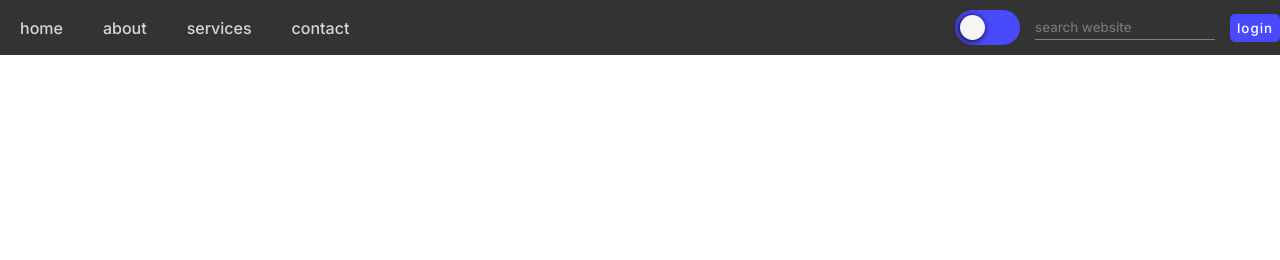
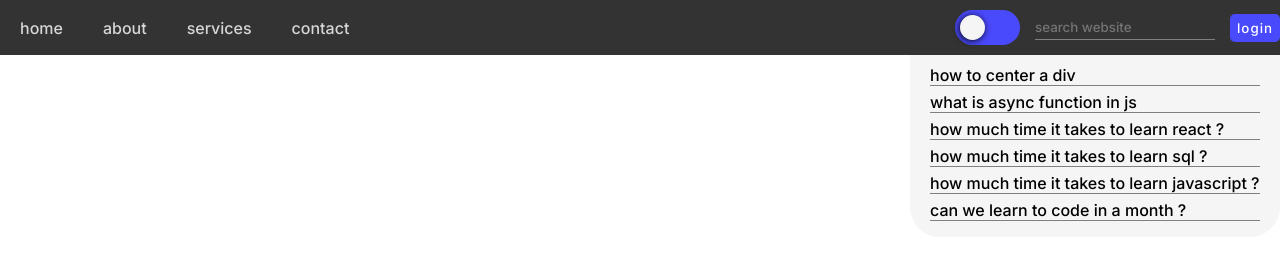
Before and after one commit to MohakAhuja21/best-navbar, a plain HTML site: page index.html in a window 1280 px wide. Drawn offline with nearby package versions, Linux system fonts and the light colour scheme.

Commit message:
added upto search bar popup

```diff
--- a/index.html
+++ b/index.html
@@ -46,6 +46,27 @@
             </div>
         </div>
     </div>
+    <!-- search bar popup -->
+    <div id="search-listItems">
+        <div class="search-items">
+            <p>how to center a div</p>
+        </div>
+        <div class="search-items">
+            <p>what is async function in js</p>
+        </div>
+        <div class="search-items">
+            <p>how much time it takes to learn react ?</p>
+        </div>
+        <div class="search-items">
+            <p>how much time it takes to learn sql ?</p>
+        </div>
+        <div class="search-items">
+            <p>how much time it takes to learn javascript ?</p>
+        </div>
+        <div class="search-items">
+            <p>can we learn to code in a month ?</p>
+        </div>
+    </div>
     <!-- overlay -->
     <div class="overlay"></div>
 </body>
--- a/style.css
+++ b/style.css
@@ -148,3 +148,22 @@
     height: 100vh;
     position: fixed;
 }
+/*  */
+#search-listItems{
+    position: absolute;
+    top: 55px;
+    right: 0px;
+    z-index: 250;
+    background: whitesmoke;
+    width:100%;
+    max-width: 370px;
+    padding: 10px;
+    border-radius: 0 0 30px 30px;
+}
+.search-items p{
+    border-bottom: 1px solid gray;
+    margin-bottom: 6px;
+}
+.search-items{
+    margin-inline: 10px;
+}
```
Also changed, not shown: index.js (+13 -14 lines).
